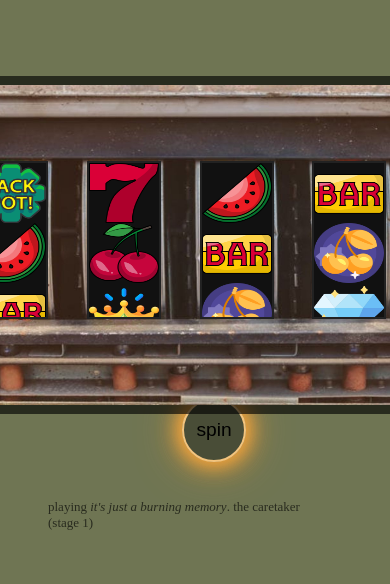
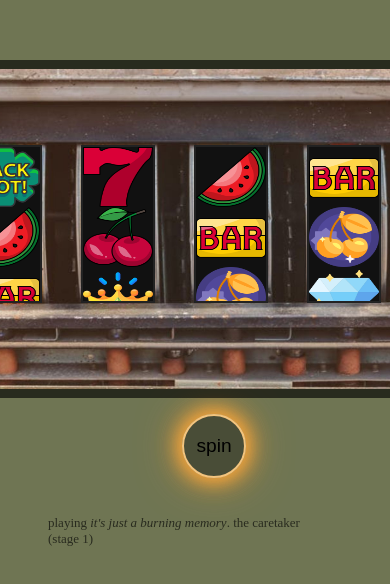
Before and after one commit to owenboy9/casino, a React (Vite) app: page / in a window 390 px wide. Shown: the part 144-728 px from the top of the page. Built offline with nearby package versions, Linux system fonts and the light colour scheme; a web font is replaced by a local one.

Commit message:
basically fixed, still not responsive

```diff
--- a/src/styles/App.css
+++ b/src/styles/App.css
@@ -33,6 +33,8 @@
   position: relative;
   width: 600px; /* match your image's natural size */
   height: auto;
+  margin-bottom: 0.5rem;
+  margin-right: 0.7rem;;
 }
 
 .machine-img {
@@ -76,7 +78,6 @@
   width: 100%;
   padding-bottom: 1rem;
   padding-right: 9rem;
-  margin-top: -1.5rem;
 }
 
 .spinButton{
```
